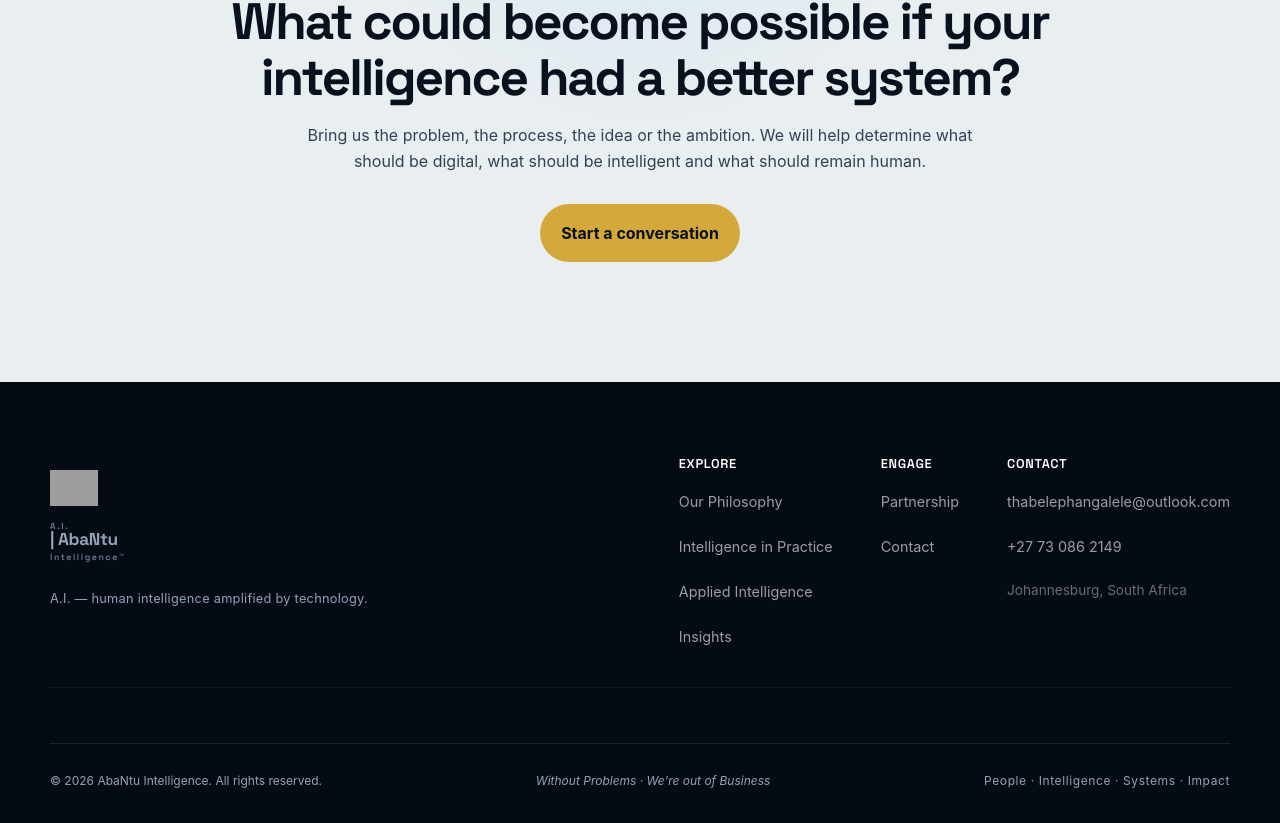
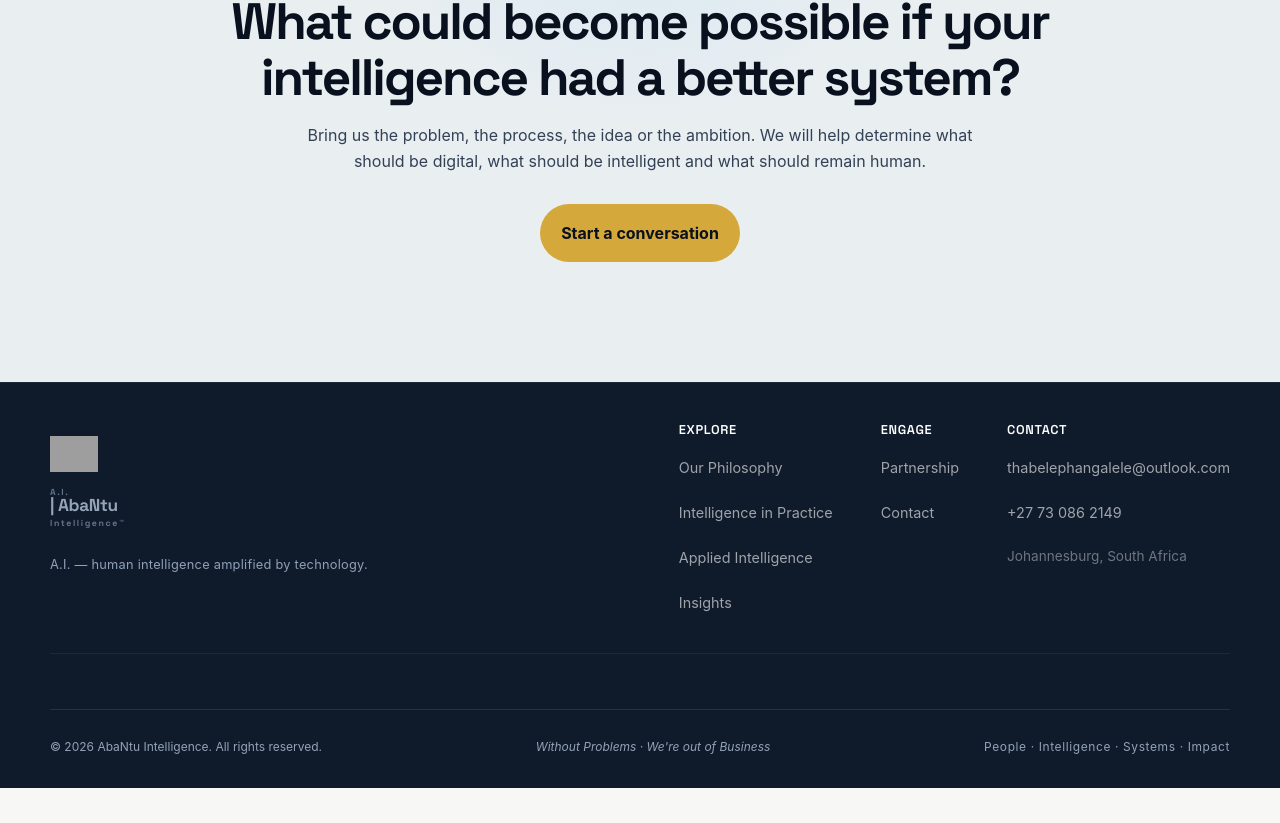
Before and after one commit to AbaNtuIntelligence/abantu-website, a React (Vite) app in the folder frontend/: page / in a window 1280 px wide. Shown: the part 7038-7861 px from the top of the page. After the commit the page ends 7826 px from the top, so only its background shows below. Built offline with nearby package versions, Linux system fonts and the light colour scheme; no server answers; grey boxes are pictures that could not be loaded.

Commit message:
fix: remove stray dot in CSS comment causing build failure on Render

```diff
--- a/frontend/src/styles/globals.css
+++ b/frontend/src/styles/globals.css
@@ -63,13 +63,7 @@ img { max-width: 100%; display: block; }
 /* ================================
    FOOTER BRAND
    ================================ */
-/* ============================
-   FOOTER - FLEX STRAIGHT LINE
-   ============================ */
 
-./* ============================
-   FOOTER - COMPLETE
-   ============================ */
 
 .footer {
   background: #0f1a2b;
```
